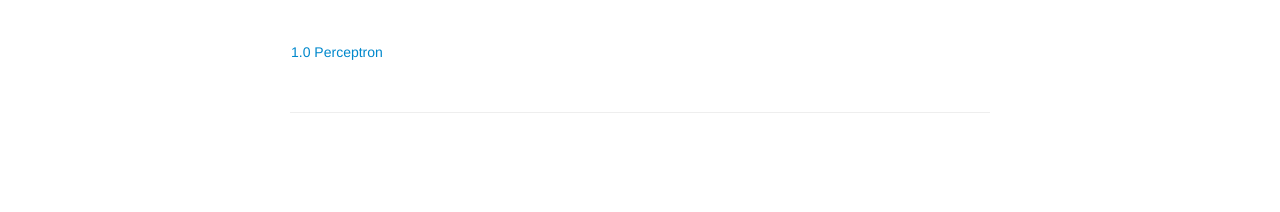
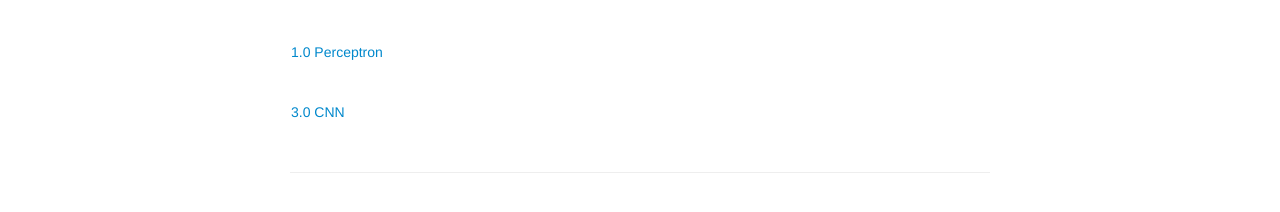
Before and after one commit to nnfl-lab-book/nnfl-lab-book.github.io, a Jekyll site: the page built from pages/lab.html, in a window 1280 px wide. Shown: the part 370-582 px from the top of the page. Built offline with Jekyll 4.4.1, drawn with Linux system fonts in a browser that asks for light colours.

Commit message:
Added CNN Lab

```diff
--- a/pages/lab.html
+++ b/pages/lab.html
@@ -30,6 +30,11 @@ description: Lab notebooks for BITS F312
     <a href="resources/4_Perceptron.zip">1.0 Perceptron</a>
    </td>
 </tr>
+<tr>
+  <td>
+    <a href="resources/6_CNN.zip">3.0 CNN</a>
+   </td>
+</tr>
  <!-- <tr>
    <td>
      <a href="labs/Lab1.html"> Lab3 Pandas</a>
```
Also changed, not shown: 1 other file.
